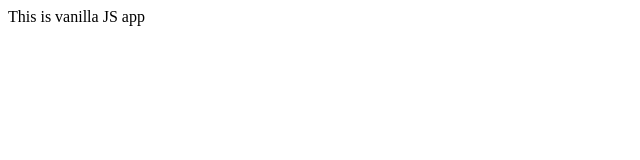
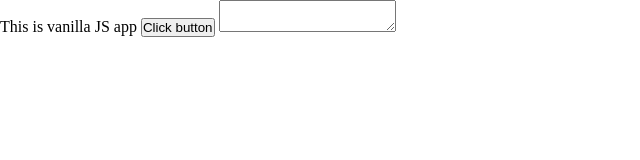
Before and after one commit to DivyanshTamrakar/--vanilla--JS, a plain HTML site: page index.html in a window 1280 px wide. Shown: the whole page, without its empty margins (0-640 px from the left). Drawn offline with Linux system fonts and the light colour scheme.

Commit message:
feat : take user input

```diff
--- a/index.css
+++ b/index.css
@@ -0,0 +1,4 @@
+*{
+    margin: 0;
+    padding: 0;
+}
--- a/index.html
+++ b/index.html
@@ -6,9 +6,11 @@
     <meta http-equiv="X-UA-Compatible" content="IE=edge">
     <meta name="viewport" content="width=device-width, initial-scale=1.0">
     <link rel="stylesheet" href="index.css">
-    <script src="index.js"></script>
+
+
 
     <title>Vanilla-JS</title>
+
 
 </head>
 
@@ -18,7 +20,22 @@
     This is vanilla JS app
 
 
+    <button class="but">Click button</button>
 
+
+    <textarea
+    id="text-input"
+
+    >
+
+
+
+
+    </textarea>
+
+
+
+    <script src="index.js"></script>
 </body>
 
 </html>
--- a/index.js
+++ b/index.js
@@ -0,0 +1,14 @@
+var button = document.querySelector(".but");
+let input = document.querySelector("#text-input");
+
+
+
+
+button.addEventListener("click", Callbackfunction);
+
+
+
+function Callbackfunction() {
+  console.log("click");
+  console.log(input.value)
+}
```
